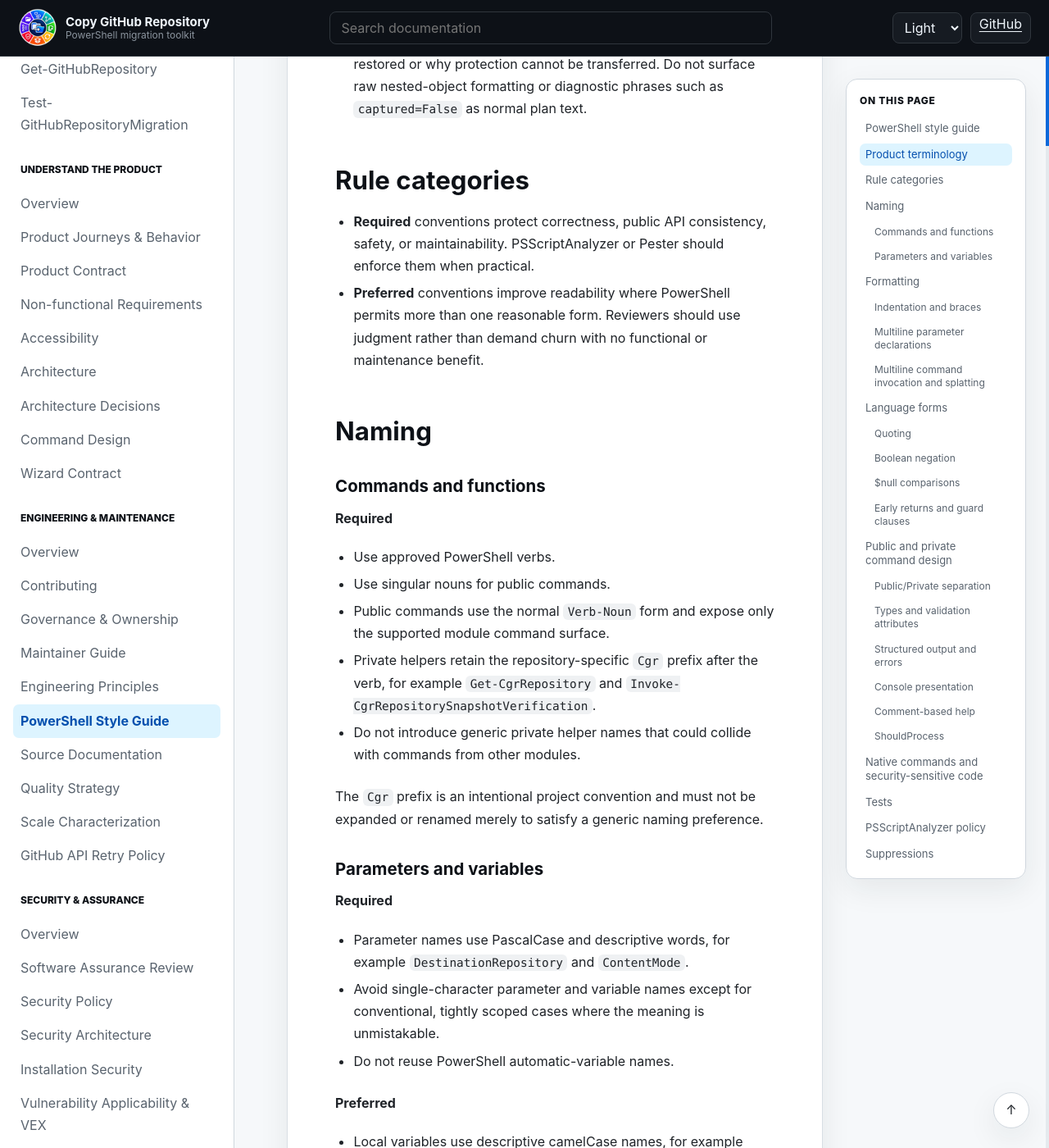
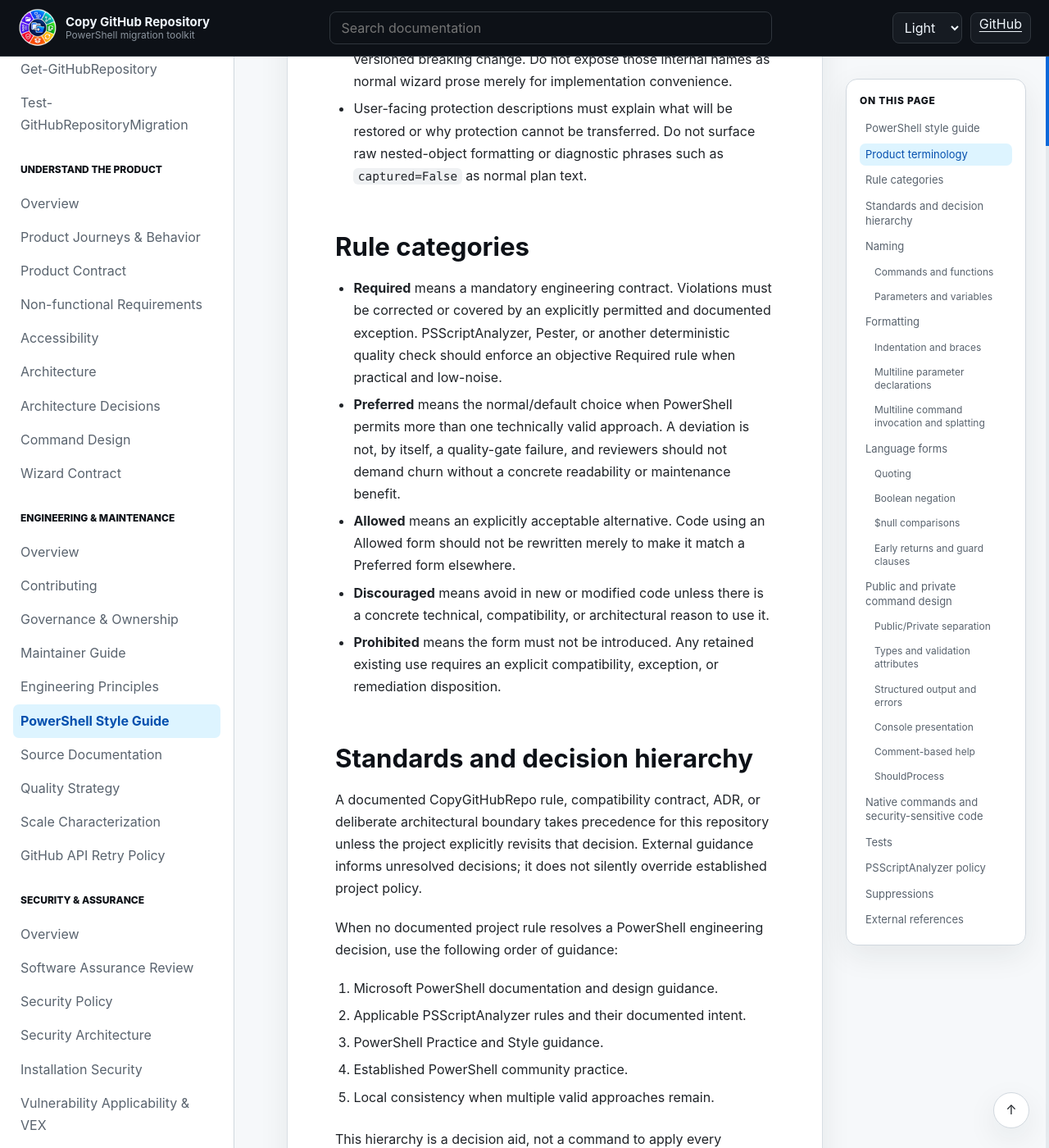
Before and after one commit to infoconex/copy-github-repo, a Jekyll site: the page built from docs/engineering/powershell-style-guide.md, in a window 1280 px wide and 1400 px high, scrolled down 1117 px. Shown: the whole window at 82% size. Built offline with Jekyll 4.4.1, drawn with Linux system fonts in a browser that asks for light colours; some of the changed text lies outside the part shown.

Commit message:
Define PowerShell standards hierarchy

```diff
--- a/docs/engineering/powershell-style-guide.md
+++ b/docs/engineering/powershell-style-guide.md
@@ -5,9 +5,9 @@ description: "Follow CopyGitHubRepo's PowerShell conventions for terminology, na
 
 # PowerShell style guide
 
-This guide defines the PowerShell engineering conventions for Copy GitHub Repository. It records conventions already established by the codebase and distinguishes enforceable rules from readability preferences.
+This guide defines the PowerShell engineering conventions for Copy GitHub Repository. It records conventions already established by the codebase, identifies deliberate project decisions, distinguishes mandatory engineering contracts from readability preferences, and defines how external PowerShell guidance applies when the project has not already made a deliberate choice.
 
-The repository targets PowerShell 7.4 or newer. `PSScriptAnalyzerSettings.psd1` is the machine-enforced policy; this guide is the human-readable contract.
+The repository targets PowerShell 7.4 or newer. `PSScriptAnalyzerSettings.psd1` is the authoritative machine-readable analyzer configuration; this guide is the human-readable engineering contract.
 
 ## Product terminology
 
@@ -23,8 +23,27 @@ The repository targets PowerShell 7.4 or newer. `PSScriptAnalyzerSettings.psd1`
 
 ## Rule categories
 
-- **Required** conventions protect correctness, public API consistency, safety, or maintainability. PSScriptAnalyzer or Pester should enforce them when practical.
-- **Preferred** conventions improve readability where PowerShell permits more than one reasonable form. Reviewers should use judgment rather than demand churn with no functional or maintenance benefit.
+- **Required** means a mandatory engineering contract. Violations must be corrected or covered by an explicitly permitted and documented exception. PSScriptAnalyzer, Pester, or another deterministic quality check should enforce an objective Required rule when practical and low-noise.
+- **Preferred** means the normal/default choice when PowerShell permits more than one technically valid approach. A deviation is not, by itself, a quality-gate failure, and reviewers should not demand churn without a concrete readability or maintenance benefit.
+- **Allowed** means an explicitly acceptable alternative. Code using an Allowed form should not be rewritten merely to make it match a Preferred form elsewhere.
+- **Discouraged** means avoid in new or modified code unless there is a concrete technical, compatibility, or architectural reason to use it.
+- **Prohibited** means the form must not be introduced. Any retained existing use requires an explicit compatibility, exception, or remediation disposition.
+
+## Standards and decision hierarchy
+
+A documented CopyGitHubRepo rule, compatibility contract, ADR, or deliberate architectural boundary takes precedence for this repository unless the project explicitly revisits that decision. External guidance informs unresolved decisions; it does not silently override established project policy.
+
+When no documented project rule resolves a PowerShell engineering decision, use the following order of guidance:
+
+1. Microsoft PowerShell documentation and design guidance.
+2. Applicable PSScriptAnalyzer rules and their documented intent.
+3. PowerShell Practice and Style guidance.
+4. Established PowerShell community practice.
+5. Local consistency when multiple valid approaches remain.
+
+This hierarchy is a decision aid, not a command to apply every external recommendation mechanically. A PSScriptAnalyzer rule is an enforcement mechanism for a documented engineering concern; the existence of a rule does not automatically make every optional configuration or Information-level recommendation appropriate for this repository.
+
+Before classifying an inconsistency as a defect, determine whether it is explained by an existing project rule, ADR, compatibility requirement, architectural boundary, or documented exception. Only unexplained divergence should be treated as accidental inconsistency. Avoid cosmetic churn where multiple forms are already valid under this guide.
 
 ## Naming
 
@@ -232,7 +251,11 @@ The status word is intentionally redundant with both symbol and color. This keep
 
 ## PSScriptAnalyzer policy
 
-`PSScriptAnalyzerSettings.psd1` retains the default Error/Warning rule set and explicitly enables two additional rules:
+The configured PSScriptAnalyzer Error and Warning policy is mandatory. Code must produce no unsuppressed Error or Warning diagnostics under the repository's analyzer configuration. Any suppression must satisfy the documented suppression requirements below.
+
+`PSScriptAnalyzerSettings.psd1` is the authoritative machine-readable analyzer configuration. This guide documents the project-specific baseline, additions, exclusions, configuration choices, suppression policy, and rationale; it does not duplicate the complete PSScriptAnalyzer rule catalog.
+
+The settings retain the default Error/Warning rule set and explicitly enable two additional rules:
 
 | Rule | Why it is enabled |
 | --- | --- |
@@ -258,3 +281,15 @@ Any suppression must continue to follow these rules:
 5. Add a test when the exception protects an important product behavior or compatibility contract.
 
 A suppression is an explicit engineering decision, not a shortcut for making the quality gate green.
+
+## External references
+
+Use durable upstream documentation as the primary external reference for unresolved PowerShell engineering questions:
+
+- [PowerShell documentation](https://learn.microsoft.com/powershell/)
+- [PowerShell cmdlet development guidelines](https://learn.microsoft.com/powershell/scripting/developer/cmdlet/cmdlet-development-guidelines)
+- [Approved verbs for PowerShell commands](https://learn.microsoft.com/powershell/scripting/developer/cmdlet/approved-verbs-for-windows-powershell-commands)
+- [PSScriptAnalyzer documentation](https://learn.microsoft.com/powershell/utility-modules/psscriptanalyzer/overview)
+- [PowerShell Practice and Style](https://github.com/PoshCode/PowerShellPracticeAndStyle)
+
+These references guide decisions where CopyGitHubRepo has not already established an intentional project contract. They do not replace this guide, compatibility requirements, ADRs, or deliberate architectural boundaries.
```
